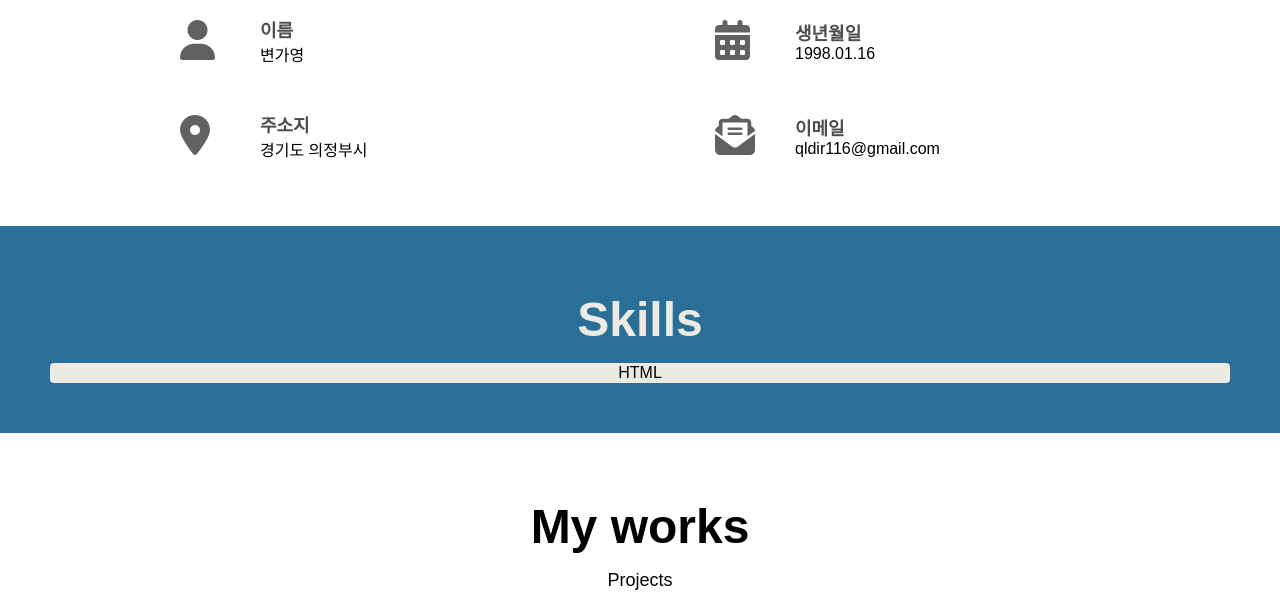
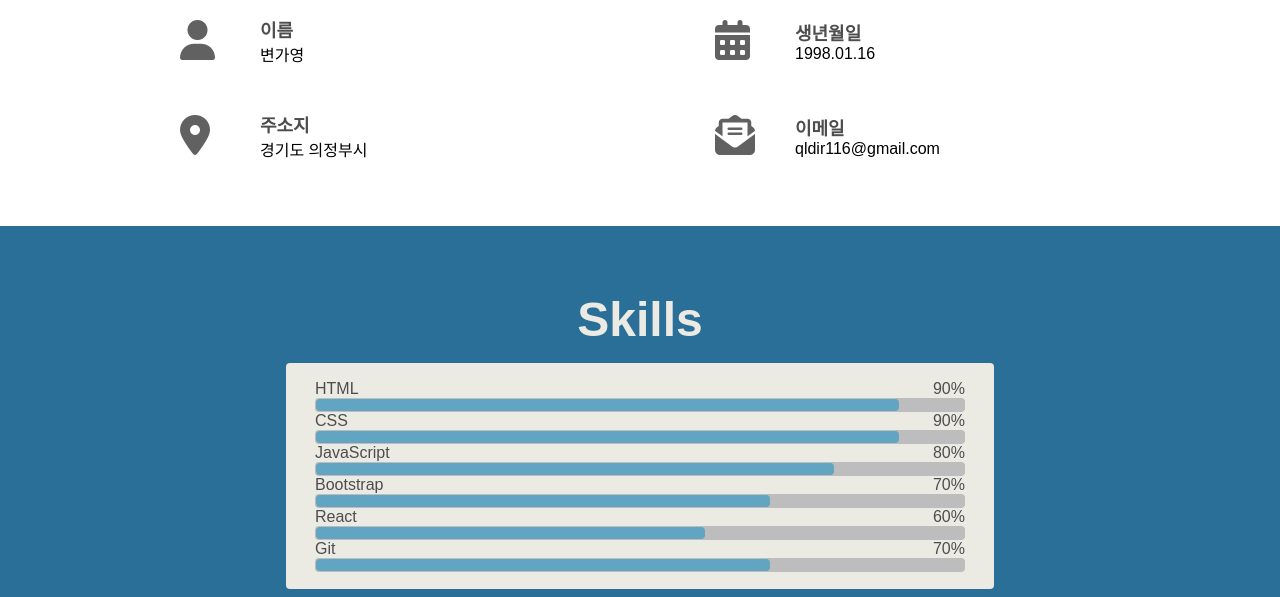
Before and after one commit to gybyeon/Portfolio, a plain HTML site: page index.html in a window 1280 px wide. Shown: the part 728-1325 px from the top of the page. Drawn offline with Linux system fonts and the light colour scheme; a web font is replaced by a local one.

Commit message:
css] skills

```diff
--- a/index.html
+++ b/index.html
@@ -31,8 +31,9 @@
     <!-- Navbar -->
     <nav id="navbar">
       <div class="navbar_logo">
-        <i class="fa-solid fa-at"></i>
-        <a href="#">Gayoung Byeon</a>
+        <a href="#">
+          <img src="imgs/favicon.png" class="navbar_favicon" />Gayoung Byeon</a
+        >
       </div>
       <div>
         <ul class="navbar_menu">
@@ -107,14 +108,57 @@
     <!-- Skiils -->
     <section id="skills" class="section">
       <div class="section_container">
-        <h1>Skills</h1>
-        <div class="skill_list">
-          <div class="skill_item">
-            <div>HTML</div>
+        <h1 class="skill_title">Skills</h1>
+        <div class="skillset">
+          <div class="skill">
+            <div class="skill_description">
+              <sapn>HTML</sapn>
+              <span>90%</span>
+            </div>
+            <div class="skill_bar">
+              <div class="skill_value" style="width: 90%;"></div>
+            </div>
+             <div class="skill">
+            <div class="skill_description">
+              <sapn>CSS</sapn>
+              <span>90%</span>
+            </div>
+            <div class="skill_bar">
+              <div class="skill_value" style="width: 90%;"></div>
+            </div>
+             <div class="skill">
+            <div class="skill_description" >
+              <sapn>JavaScript</sapn>
+              <span>80%</span>
+            </div>
+            <div class="skill_bar">
+              <div class="skill_value" style="width: 80%;"></div>
+            </div>
+             <div class="skill">
+            <div class="skill_description">
+              <sapn>Bootstrap</sapn>
+              <span>70%</span>
+            </div>
+            <div class="skill_bar">
+              <div class="skill_value"style="width: 70%;"></div>
+            </div>
+             <div class="skill">
+            <div class="skill_description">
+              <sapn>React</sapn>
+              <span>60%</span>
+            </div>
+            <div class="skill_bar">
+              <div class="skill_value" style="width: 60%;"></div>
+            </div>
           </div>
-          <div class="skill_item"></div>
-          <div class="skill_item"></div>
-          <div class="skill_item"></div>
+           <div class="skill">
+            <div class="skill_description">
+              <sapn>Git</sapn>
+              <span>70%</span>
+            </div>
+            <div class="skill_bar">
+              <div class="skill_value" style="width: 70%;"></div>
+            </div>
         </div>
       </div>
     </section>
--- a/style.css
+++ b/style.css
@@ -107,6 +107,13 @@ p {
   font-size: var(--font-regular);
   font-weight: var(--weight-bold);
 }
+.navbar_logo > a {
+  text-align: center;
+}
+.navbar_favicon {
+  width: 30px;
+  height: 30px;
+}
 .navbar_menu {
   display: flex;
 }
@@ -189,11 +196,32 @@ p {
 #skills {
   background: var(--color-dark-blue);
 }
-.section_container > h1 {
+.skill_title {
   color: var(--color-beige);
 }
-.skill_list {
-  background: var(--color-beige);
+.skillset {
+  background-color: var(--color-beige);
+  color: var(--color-dark-grey);
+  width: 60%;
+  margin: auto;
+  border: 1px solid transparent;
+  border-radius: var(--size-border-radius);
+  padding: 16px 28px;
+}
+.skill_description {
+  display: flex;
+  justify-content: space-between;
+}
+.skill_bar {
+  width: 100%;
+  height: 14px;
+  background-color: var(--color-dark-white);
   border: 1px solid transparent;
   border-radius: var(--size-border-radius);
 }
+.skill_value {
+  height: 12px;
+  background-color: var(--color-blue);
+  border: 1px solid transparent;
+  border-radius: var(--size-border-radius);
+}
```
